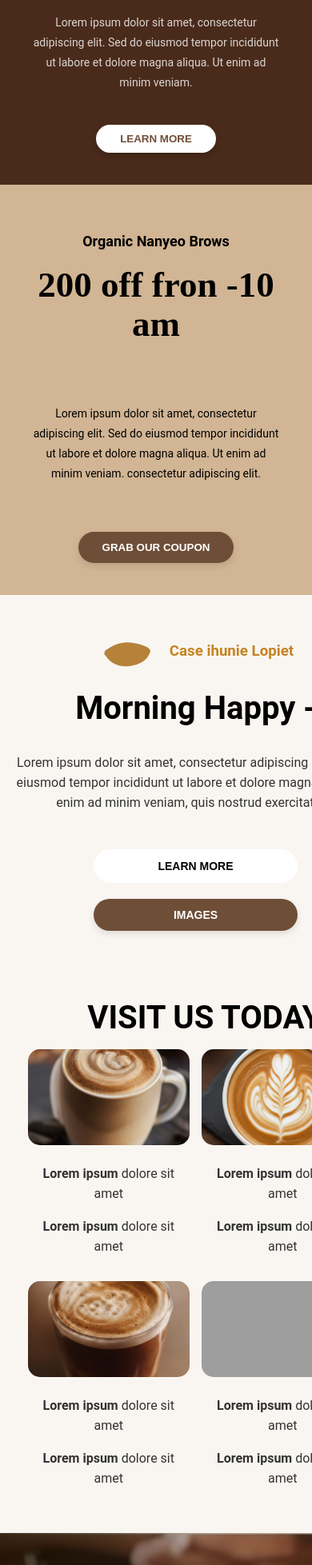
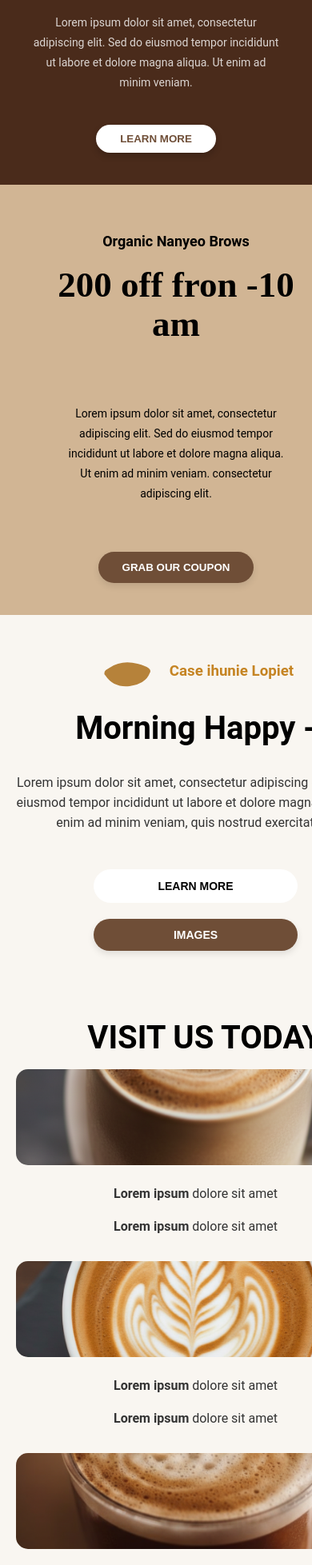
Before and after one commit to LiaMeyy/recuperacion, a plain HTML site: page index.html in a window 390 px wide. Shown: the part 2315-4272 px from the top of the page at 80% size. Drawn offline with Linux system fonts and the light colour scheme; grey boxes are pictures that could not be loaded.

Commit message:
arreglito 3

```diff
--- a/styles.css
+++ b/styles.css
@@ -905,7 +905,8 @@ body {
         display: none;
     }
     .columna_clara_contenido {
-        margin-left: 0;
+        align-items: center;
+        text-align: center;
     }
     .descripcion_clara {
         width: 90%;
@@ -993,6 +994,11 @@ body {
     .btn-footer-crema, .btn-footer-marron {
         width: 100%;
     }
+    .galeriacafe {
+        display: grid;
+        grid-template-columns: 1fr;
+        justify-content: center;
+    }
 }
 
 @media (max-width: 350px) {
```
